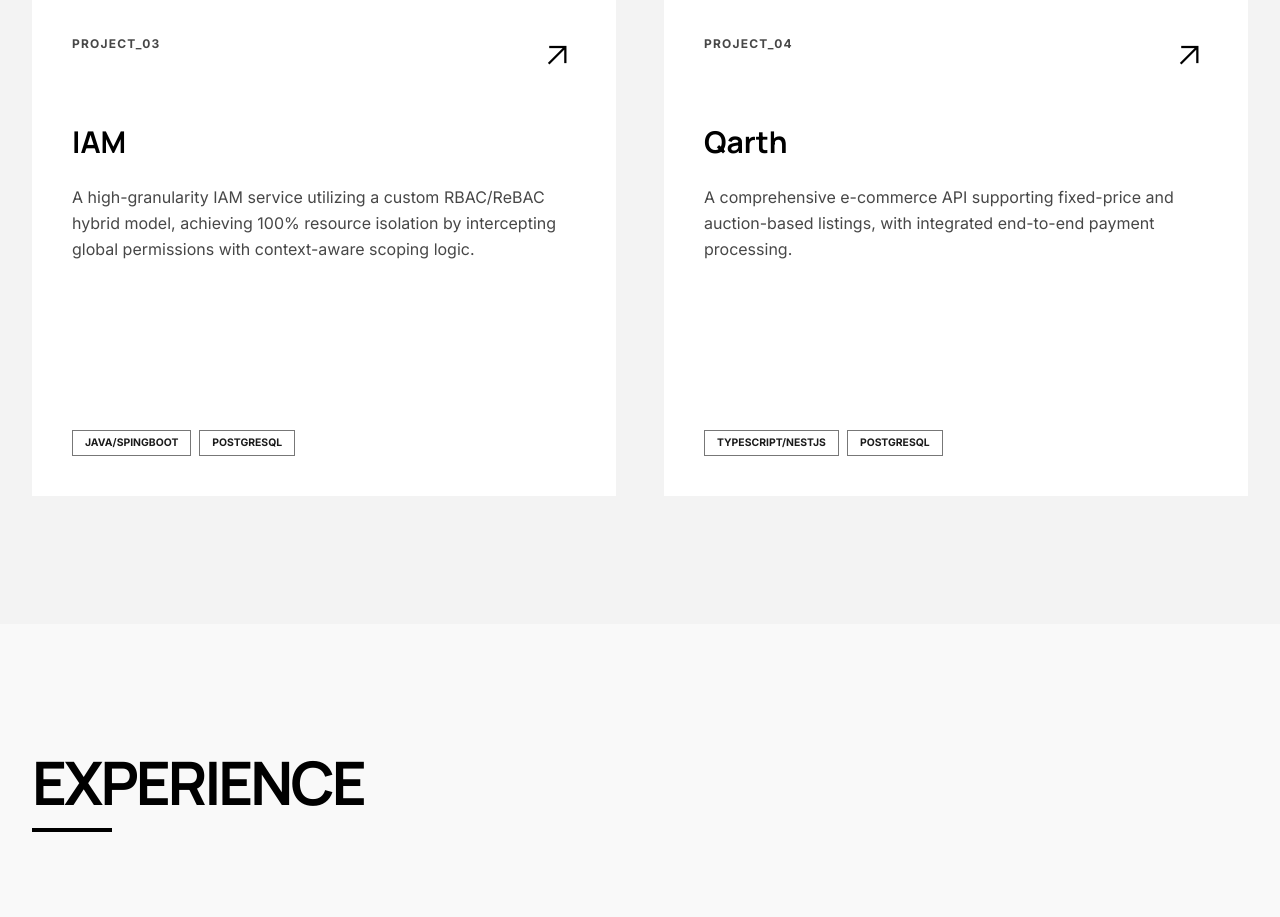
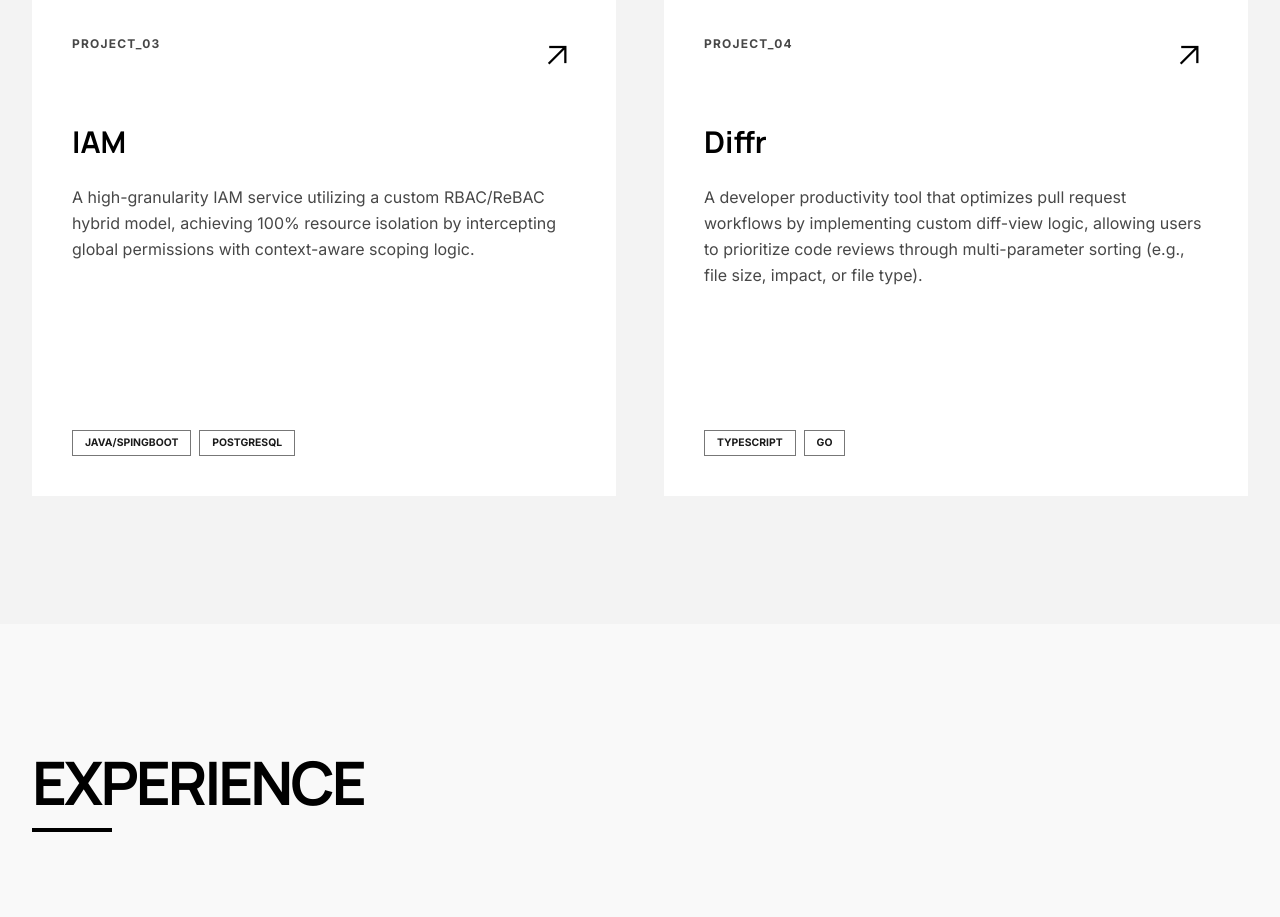
Before and after one commit to owolagbadavid/owolagbadavid.github.io, a React (Vite) app: page / in a window 1280 px wide. Shown: the part 2040-2957 px from the top of the page. Built offline with nearby package versions, Linux system fonts and the light colour scheme.

Commit message:
new project

```diff
--- a/src/components/Projects.tsx
+++ b/src/components/Projects.tsx
@@ -24,10 +24,10 @@ function Project() {
       link: "https://github.com/owolagbadavid/i-am",
     },
     {
-      name: "Qarth",
-      description: `A comprehensive e-commerce API supporting fixed-price and auction-based listings, with integrated end-to-end payment processing.`,
-      tools: ["Typescript/NestJS", "PostgreSQL"],
-      link: "https://github.com/owolagbadavid/Qarth",
+      name: "Diffr",
+      description: `A developer productivity tool that optimizes pull request workflows by implementing custom diff-view logic, allowing users to prioritize code reviews through multi-parameter sorting (e.g., file size, impact, or file type).`,
+      tools: ["Typescript", "Go"],
+      link: "https://github.com/owolagbadavid/diffr",
     },
   ];
   return (
```
